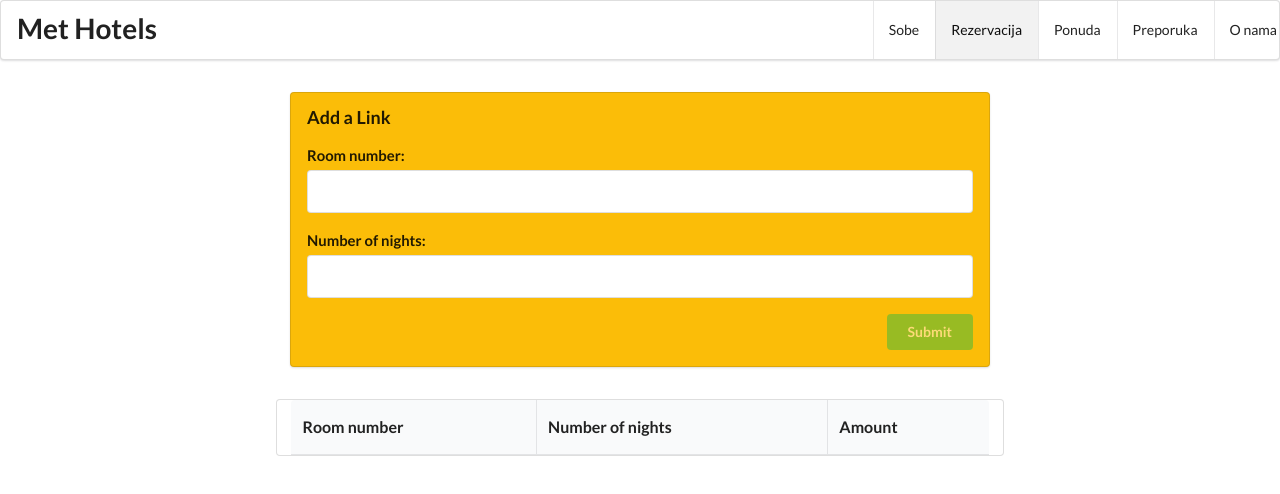
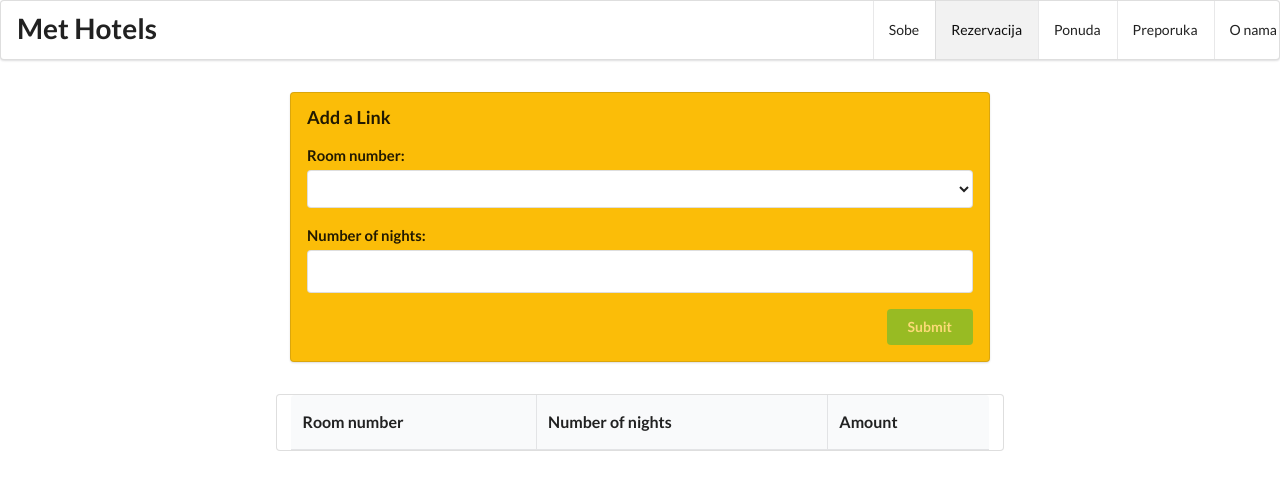
Before and after one commit to mkaralic/MetHotels, an Angular app: page / in a window 1280 px wide. Shown: the top 494 px of the page. Built offline with nearby package versions, Linux system fonts and the light colour scheme.

Commit message:
IT255-DZ09

```diff
--- a/src/app/app.component.html
+++ b/src/app/app.component.html
@@ -29,7 +29,7 @@
 
   <div class="ui main text container">
     <app-roomscomponent [hidden] = '!isRoomsVisible' [rooms]="rooms"></app-roomscomponent>
-    <app-reservation [hidden] = '!isReservationVisible' [reservations]="reservations"></app-reservation>
+    <app-reservation [hidden] = '!isReservationVisible' [reservations]="reservations" [rooms]="rooms"></app-reservation>
     <app-offercomponent [hidden] = '!isOfferVisible' [offers]="offers"></app-offercomponent>
     <app-recommendationcomponent [hidden] = '!isRecommendationVisible' [recommendations] = 'recommendations'></app-recommendationcomponent>
     <app-aboutus [hidden] = '!isAboutUsVisible' ></app-aboutus>
--- a/src/app/reservation/reservation.component.html
+++ b/src/app/reservation/reservation.component.html
@@ -4,11 +4,11 @@
 
     <div class="field" [class.error]="roomNumber.invalid && (roomNumber.touched || roomNumber.dirty)">
       <label for="roomNumber">Room number:</label>
-      <input name="roomNumber" id="roomNumber" #roomNumber="ngModel" ngModel type="number" min="101" max="310" required> <!-- promenjeno -->
+      <select class="ui search dropdown"  name="roomNumber" id="roomNumber" #roomNumber="ngModel" ngModel type="number">
+        <option *ngFor="let room of rooms" [value]="room.roomNumber">{{ room.roomNumber }}</option>
+      </select>
       <div class="error" *ngIf="roomNumber.invalid && (roomNumber.touched || roomNumber.dirty)">
         <div *ngIf="roomNumber.errors?.['required']">Room number is required</div>
-        <div *ngIf="roomNumber.errors?.['min']">Room number must be >= {{roomNumber.errors?.['min'].min}}</div>
-        <div *ngIf="roomNumber.errors?.['max']">Room number must be &lt;= {{roomNumber.errors?.['max'].max}}</div>
       </div>
     </div>
     <div class="field" [class.error]="numberOfNights.invalid && (numberOfNights.touched || numberOfNights.dirty)">
--- a/src/app/reservation/reservation.component.ts
+++ b/src/app/reservation/reservation.component.ts
@@ -2,6 +2,7 @@ import { Component, Input } from '@angular/core';
 import { NgModel } from '@angular/forms';
 import { Reservation } from './reservation.model';
 import { RoomServiceService } from '../services/room-service.service';
+import { Room } from '../room/room.model';
 
 @Component({
   selector: 'app-reservation',
@@ -10,6 +11,7 @@ import { RoomServiceService } from '../services/room-service.service';
 })
 export class ReservationComponent {
   @Input() reservations: Reservation[];
+  @Input() rooms: Room[];
 
   constructor(private roomService: RoomServiceService) {}
 
```
